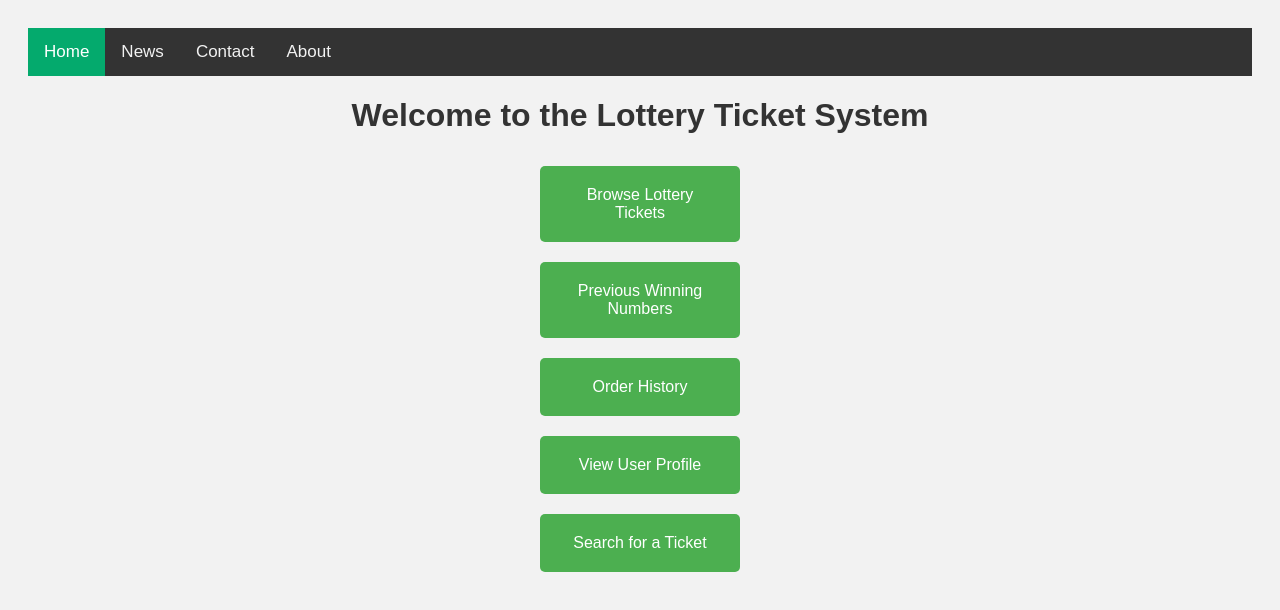
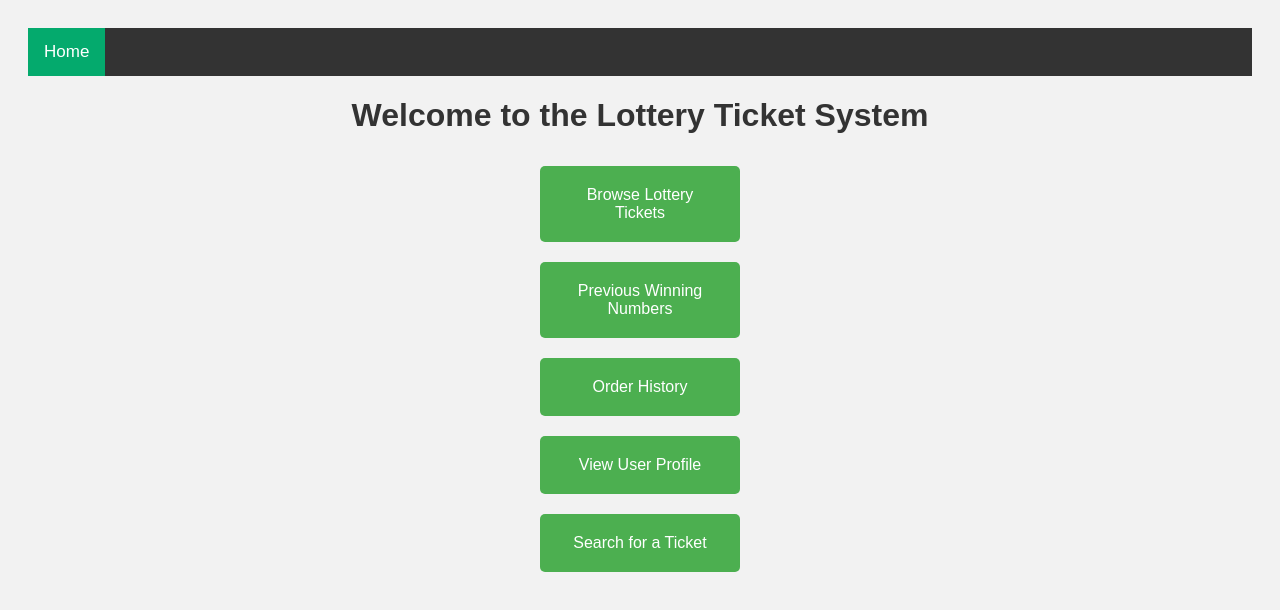
Before and after one commit to Halmuhammet/Texas-Lottery-System, a plain HTML site: page index.html in a window 1280 px wide. Drawn offline with Linux system fonts and the light colour scheme.

Commit message:
Update index.html

```diff
--- a/index.html
+++ b/index.html
@@ -8,10 +8,8 @@
 </head>
 <body>
     <div class="topnav">
-  <a class="active" href="#home">Home</a>
-  <a href="#news">News</a>
-  <a href="#contact">Contact</a>
-  <a href="#about">About</a>
+  <a class="active" href="index.html">Home</a>
+
 </div>
     <h1>Welcome to the Lottery Ticket System</h1>
 
```
